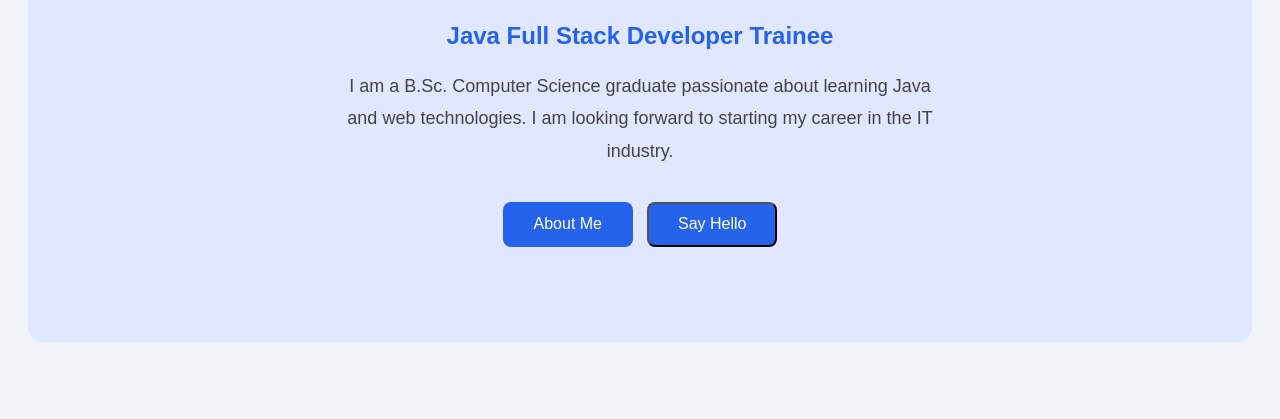
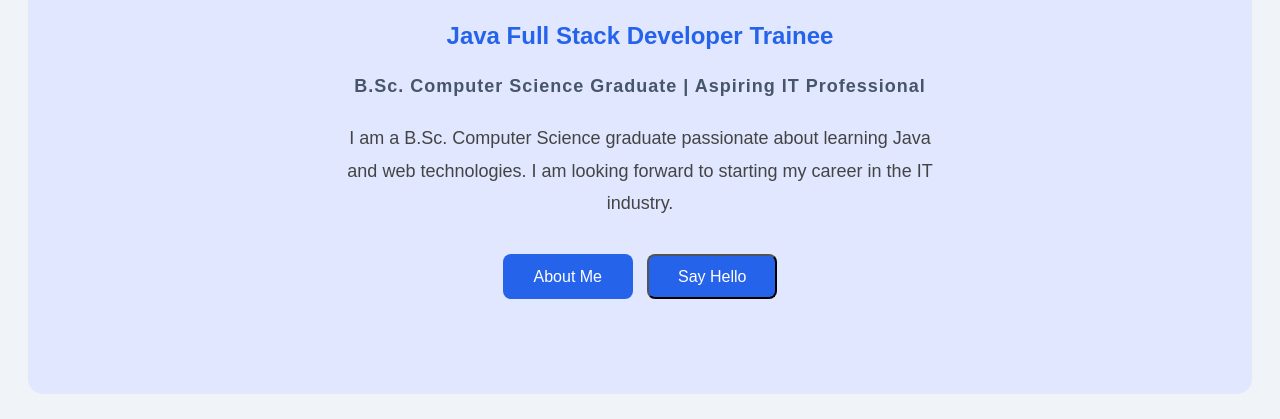
Before and after one commit to BhavaniK10/Bhavani-Portfolio, a plain HTML site: page index.html in a window 1280 px wide. Shown: the part 352-771 px from the top of the page. Drawn offline with Linux system fonts and the light colour scheme.

Commit message:
Add files via upload

```diff
--- a/index.html
+++ b/index.html
@@ -20,6 +20,8 @@
     <h1>Hi, I'm Bhavani K</h1>
 
     <h2>Java Full Stack Developer Trainee</h2>
+
+    <p class="tagline">B.Sc. Computer Science Graduate | Aspiring IT Professional</p>
 
     <p>
         I am a B.Sc. Computer Science graduate
--- a/style.css
+++ b/style.css
@@ -179,3 +179,11 @@ section{
     font-family: Arial, sans-serif;
     cursor: pointer;
 }
+
+.tagline {
+    color: #475569;
+    font-size: 18px;
+    font-weight: bold;
+    margin-top: 10px;
+    letter-spacing: 1px;
+}
```
